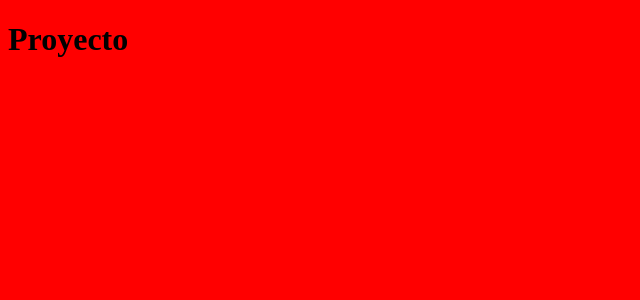
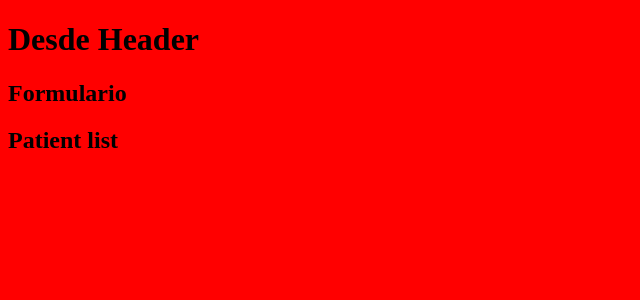
Before and after one commit to cilfonegabriel/appointment-react, a React (Vite) app: page / in a window 1280 px wide. Shown: the top 300 px of the page, without its empty margins (0-640 px from the left). Built offline with nearby package versions, Linux system fonts and the light colour scheme.

Commit message:
create first components and add to app

```diff
--- a/src/App.jsx
+++ b/src/App.jsx
@@ -1,8 +1,14 @@
+import Header from "./components/Header"
+import Form from "./components/Form"
+import PatientList from "./components/patientList"
+
 function App() {
   return (
-    <div className='App'>
-      <h1>Proyecto</h1>
-    </div>
+  <>
+    <Header />
+    <Form />
+    <PatientList />
+  </>
   )
 }
 
--- /dev/null
+++ b/src/components/Form.jsx
@@ -0,0 +1,9 @@
+const Form = () => {
+  return (
+    <div>
+      <h2>Formulario</h2>
+    </div>
+  )
+}
+
+export default Form
--- /dev/null
+++ b/src/components/Header.jsx
@@ -0,0 +1,7 @@
+function Header() {
+    return(
+        <h1>Desde Header</h1>
+    )
+}
+
+export default Header;
--- /dev/null
+++ b/src/components/PatientList.jsx
@@ -0,0 +1,9 @@
+const PatientList = () => {
+  return (
+    <div>
+      <h2>Patient list</h2>
+    </div>
+  )
+}
+
+export default PatientList
```
